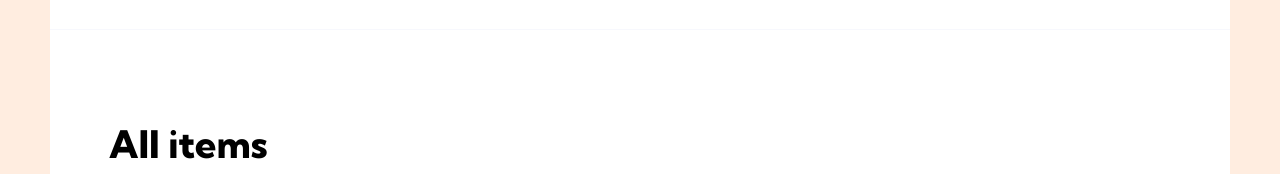
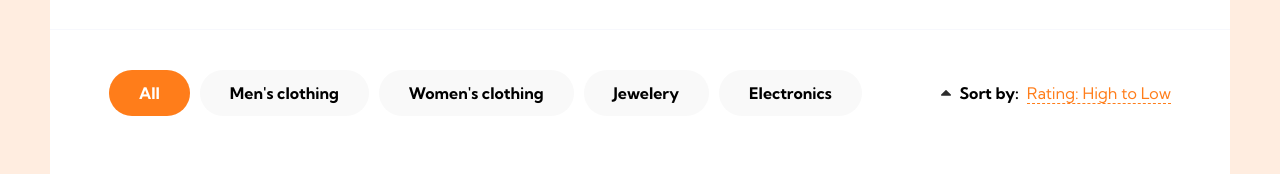
Before and after one commit to dimadimatsk/shop, a React (Create React App) app: page / in a window 1280 px wide. Shown: the part 156-330 px from the top of the page. Built offline with nearby package versions, Linux system fonts and the light colour scheme.

Commit message:
feat: add sort, categories and item cards

```diff
--- /dev/null
+++ b/src/components/Categories.jsx
@@ -0,0 +1,25 @@
+import React, { useState } from 'react';
+
+const categories = ['All', "Men's clothing", "Women's clothing", 'Jewelery', 'Electronics'];
+
+const Categories = () => {
+  const [category, setCategory] = useState('All');
+  console.log(category);
+
+  return (
+    <div className="categories">
+      <ul>
+        {categories.map((obj, index) => (
+          <li
+            key={index}
+            className={obj === category ? 'active' : ''}
+            onClick={() => setCategory(obj)}>
+            {obj}
+          </li>
+        ))}
+      </ul>
+    </div>
+  );
+};
+
+export default Categories;
--- /dev/null
+++ b/src/components/Sort.jsx
@@ -0,0 +1,54 @@
+import React, { useState } from 'react';
+
+export const list = [
+  { name: 'Price: Low to High' },
+  { name: 'Price: High to Low' },
+  { name: 'Rating: Low to High' },
+  { name: 'Rating: High to Low' },
+];
+
+const Sort = () => {
+  const [opened, setOpened] = useState(false);
+  const [sortValue, setSortValue] = useState('Rating: High to Low');
+
+  const showSortPopup = (obj) => {
+    setOpened(false);
+    setSortValue(obj.name);
+  };
+
+  return (
+    <div className="sort">
+      <div className="sort__label">
+        <svg
+          width="10"
+          height="6"
+          viewBox="0 0 10 6"
+          fill="none"
+          xmlns="http://www.w3.org/2000/svg">
+          <path
+            d="M10 5C10 5.16927 9.93815 5.31576 9.81445 5.43945C9.69075 5.56315 9.54427 5.625 9.375 5.625H0.625C0.455729 5.625 0.309245 5.56315 0.185547 5.43945C0.061849 5.31576 0 5.16927 0 5C0 4.83073 0.061849 4.68424 0.185547 4.56055L4.56055 0.185547C4.68424 0.061849 4.83073 0 5 0C5.16927 0 5.31576 0.061849 5.43945 0.185547L9.81445 4.56055C9.93815 4.68424 10 4.83073 10 5Z"
+            fill="#2C2C2C"
+          />
+        </svg>
+        <b>Sort by: </b>
+        <span onClick={() => setOpened(!opened)}>{sortValue}</span>
+        {opened && (
+          <div className="sort__popup">
+            <ul>
+              {list.map((obj, index) => (
+                <li
+                  key={index}
+                  className={obj.name === sortValue ? 'active' : ''}
+                  onClick={() => showSortPopup(obj)}>
+                  {obj.name}
+                </li>
+              ))}
+            </ul>
+          </div>
+        )}
+      </div>
+    </div>
+  );
+};
+
+export default Sort;
--- a/src/pages/Main.jsx
+++ b/src/pages/Main.jsx
@@ -1,10 +1,15 @@
 import React from 'react';
+import Categories from '../components/Categories';
 import ItemBlock from '../components/ItemBlock';
+import Sort from '../components/Sort';
 
 const Main = () => {
   return (
     <div className="container">
-      <div className="content__top"></div>
+      <div className="content__top">
+        <Categories />
+        <Sort />
+      </div>
       <h2 className="content__title">All items</h2>
       <div className="content__items">
         <ItemBlock />
--- a/src/scss/_variables.scss
+++ b/src/scss/_variables.scss
@@ -11,4 +11,6 @@
 $lightgrayish: hsl(220, 14%, 75%);
 $superlightgrayish: hsl(223, 64%, 98%);
 
+$buttonslight: #f9f9f9;
+
 $container-width: 90%;
--- a/src/scss/app.scss
+++ b/src/scss/app.scss
@@ -30,6 +30,12 @@
     grid-template-columns: repeat(auto-fit, minmax(280px, 1fr));
     justify-items: center;
   }
+
+  &__top {
+    display: flex;
+    align-items: center;
+    justify-content: space-between;
+  }
 }
 
 .container {
--- a/src/scss/components/_all.scss
+++ b/src/scss/components/_all.scss
@@ -2,3 +2,5 @@
 @import './button';
 @import './footer';
 @import './item-block';
+@import './sort';
+@import './categories';
--- /dev/null
+++ b/src/scss/components/_categories.scss
@@ -0,0 +1,31 @@
+@import '../variables';
+
+.categories {
+  ul {
+    display: flex;
+
+    li {
+      background-color: $buttonslight;
+      padding: 13px 30px;
+      border-radius: 30px;
+      margin-right: 10px;
+      font-weight: bold;
+      cursor: pointer;
+      transition: background-color 0.1s ease-in-out;
+      @include noselect();
+
+      &:hover {
+        background-color: darken($buttonslight, 5%);
+      }
+
+      &:active {
+        background-color: darken($buttonslight, 10%);
+      }
+
+      &.active {
+        background-color: $orange;
+        color: $white;
+      }
+    }
+  }
+}
--- /dev/null
+++ b/src/scss/components/_sort.scss
@@ -0,0 +1,55 @@
+@import '../variables';
+
+.sort {
+  position: relative;
+  min-width: 229px;
+  &__label {
+    display: flex;
+    align-items: center;
+
+    svg {
+      margin-right: 8px;
+    }
+
+    b {
+      margin-right: 8px;
+    }
+
+    span {
+      color: $orange;
+      border-bottom: 1px dashed $orange;
+      cursor: pointer;
+    }
+  }
+
+  &__popup {
+    position: absolute;
+    right: 0;
+    top: 20px;
+    margin-top: 15px;
+    background: $white;
+    box-shadow: 0px 5px 15px rgba(0, 0, 0, 0.09);
+    border-radius: 10px;
+    overflow: hidden;
+    padding: 10px 0;
+    width: 229px;
+
+    ul {
+      overflow: hidden;
+      li {
+        padding: 12px 20px;
+        cursor: pointer;
+
+        &.active,
+        &:hover {
+          background: rgba(254, 95, 30, 0.05);
+        }
+
+        &.active {
+          font-weight: bold;
+          color: $orange;
+        }
+      }
+    }
+  }
+}
```
